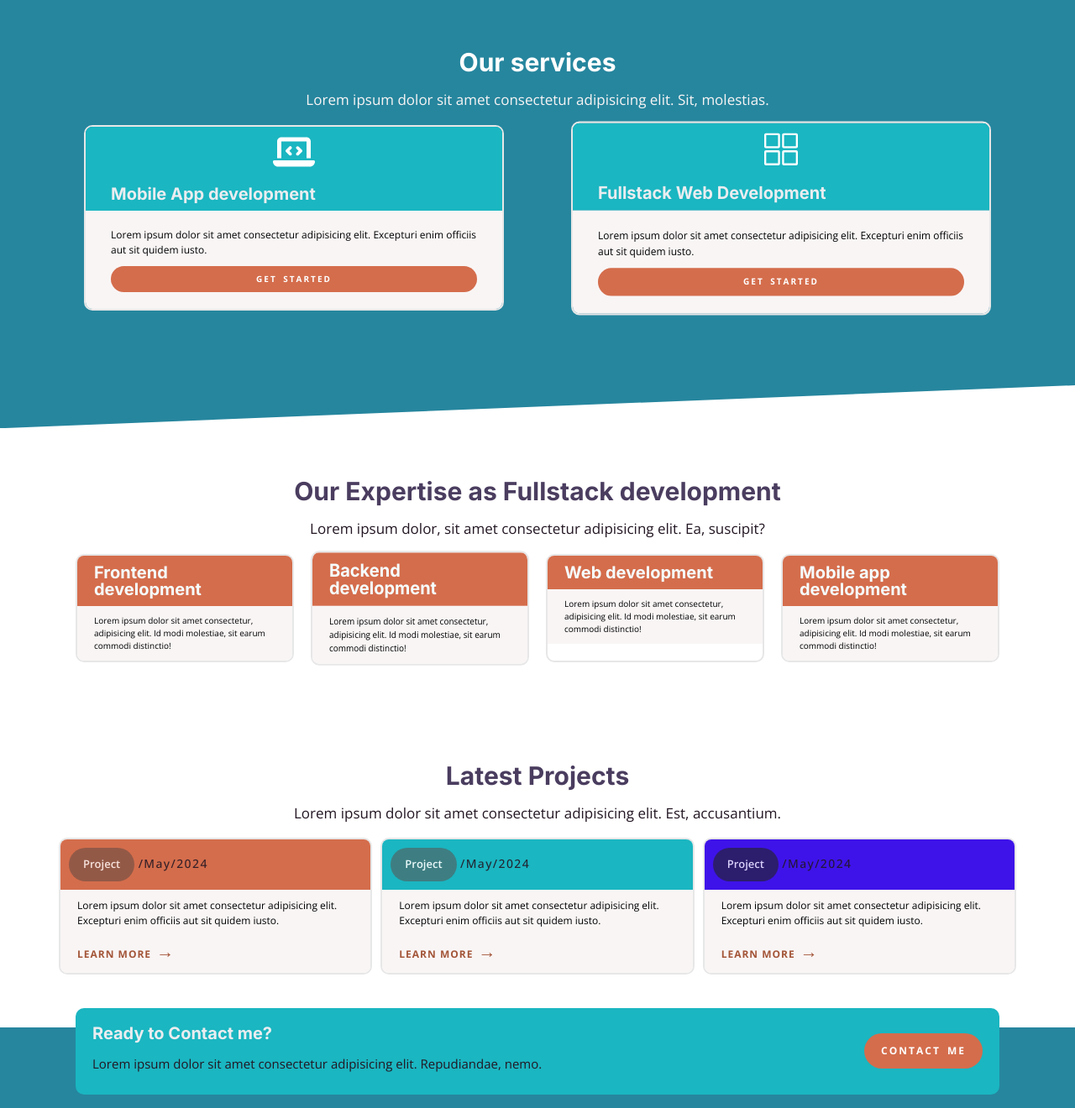
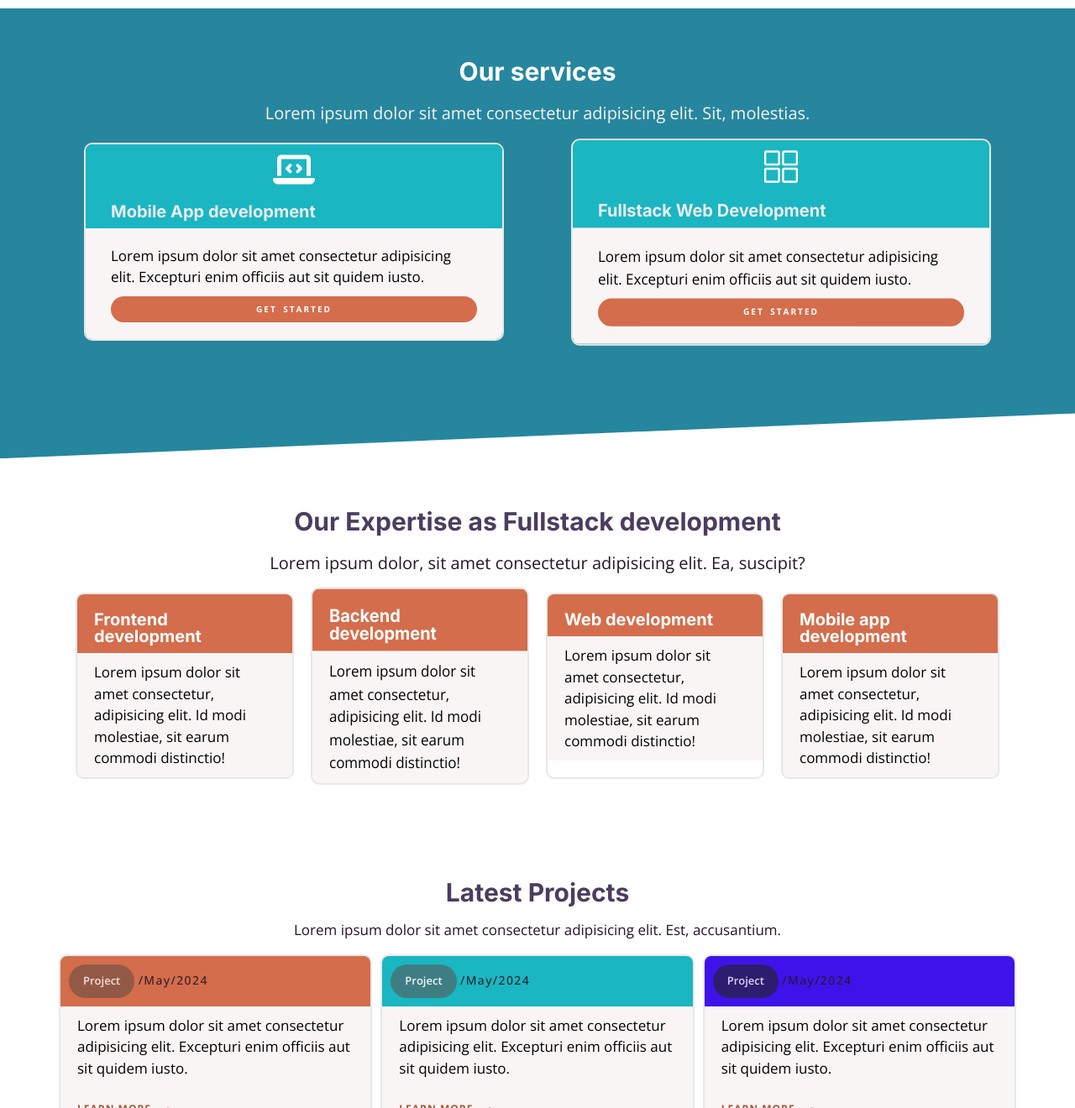
Before and after one commit to HEKNOWSME/Portfolio_claudistack, a website built with Parcel: page index.html in a window 1280 px wide. Shown: the part 1480-2800 px from the top of the page at 84% size. Built offline with nearby package versions, Linux system fonts and the light colour scheme.

Commit message:
font-size again

```diff
--- a/css/styles.css
+++ b/css/styles.css
@@ -304,11 +304,12 @@ h2 {
               background: var(--color-accent);
        }
        .languages__collapsible .collapsible__heading {
+              margin-top: 1rem;
               color: #f6feff;
        }
        .languages__collapsible .collapsible__content {
               max-height: 100%;
-              font-size: 1rem;
+              font-size: 1.5rem;
               opacity: 1;
               padding: 1rem 2rem;
               transition: all 0s;
@@ -497,6 +498,9 @@ h2 {
 .hero__name {
        font-size: 2.5rem;
 }
+.hero__content {
+       font-size: 2rem;
+}
 .img {
        width: 100%;
 }
@@ -514,7 +518,7 @@ h2 {
               font-size: 2rem;
        }
        .hero__content {
-              font-size: 1.2rem;
+              font-size: 1.5rem;
        }
        .hero .btn {
               margin: 2rem 0;
@@ -574,6 +578,9 @@ h2 {
 .services-block .block__heading {
        font-size: 3rem;
 }
+.services .card__content {
+       font-size: 2rem;
+}
 .services .plan:nth-child(2) {
        transform: scaleY(1.04);
 }
@@ -593,17 +600,24 @@ h2 {
        .services .btn {
               font-size: 1rem;
        }
+.services .card__content {
+       font-size: 1.7rem;
+}
 }
 
 /* languages */
 .languages {
        gap: 1rem 2rem;
 }
-.languages-block .block__heading {
-       font-size: 3rem;
+
+.block__content {
+       font-size: 2rem;
 }
 .languages-block .collapsible__heading {
        font-size: 2.2rem;
+}
+.languages .collapsible__content {
+       font-size: 2rem;
 }
 @media screen and (min-width: 768px) {
        .languages {
@@ -621,6 +635,9 @@ h2 {
        .languages .collapsible__heading {
               font-size: 2rem;
        }
+       .languages .collapsible__content {
+              font-size: 1.7rem;
+       }
 
 }
 /* projects block */
@@ -630,9 +647,15 @@ h2 {
 .project-block .block__heading {
        font-size: 3rem;
 }
+.project .card__content {
+       font-size: 2rem;
+}
 @media screen and (min-width: 768px) {
        .project {
               grid-template-columns: repeat(auto-fit, minmax(200px, 1fr));
+       }
+       .project .card__content {
+              font-size: 1.7rem;
        }
 }
 /* footer */
@@ -664,7 +687,7 @@ h2 {
 
 /* .call-out */
 .call-out {
-       font-size: 1.5rem;
+       font-size: 2rem;
        margin-top: -10px;
        border-radius: 10px;
        padding: 2rem;
@@ -702,7 +725,7 @@ h2 {
               max-width: none;
               grid-template-columns: 1fr auto;
               transform: translateY(140px);
-
+              font-size: 1.7rem;
        }
        .call-out .btn {
               align-self: center;
@@ -713,9 +736,12 @@ h2 {
               font-size: 2rem;
        }
 }
-
+/* footer*/
 .footer {
        padding-top: 6rem;
+}
+.footer .collapsible__heading {
+       font-size: 2.3rem;
 }
 .address__list {
        padding: 0;
@@ -734,7 +760,7 @@ h2 {
               max-height: 100%;
               opacity: 1;
               margin-top: 1rem;
-              font-size: 1.5rem;
+              font-size: 1.7rem;
        }
        .footer .collapsible__heading {
               font-size: 2rem;
--- a/index.html
+++ b/index.html
@@ -56,7 +56,7 @@
               <section class="about block container" id="about">
                      <header class="block__header">
                             <h3 class="block__heading">About Me</h3>
-                            <p>Lorem ipsum dolor sit amet consectetur adipisicing elit. Fugiat, expedita.</p>
+                            <p class="block__content">Lorem ipsum dolor sit amet consectetur adipisicing elit. Fugiat, expedita.</p>
                      </header>
                      <div class="grid grid--1x2 about_container">
                             <picture>
@@ -85,7 +85,7 @@
               <section class="block block--dark block--skewed-left services-block" id="service">
                      <header class="block__header">
                             <h3 class="block__heading">Our services</h3>
-                            <p>Lorem ipsum dolor sit amet consectetur adipisicing elit. Sit,               molestias.</p>
+                            <p class="block__content">Lorem ipsum dolor sit amet consectetur adipisicing elit. Sit,               molestias.</p>
                      </header>
                      <div class="grid grid--1x2 container services">
                             <article class="plan">
@@ -122,7 +122,7 @@
               <section class="block container languages-block">
                      <header class="block__header">
                             <h3 class="block__heading">Our Expertise as Fullstack development</h3>
-                            <p>Lorem ipsum dolor, sit amet consectetur adipisicing elit. Ea, suscipit?</p>
+                            <p class="block__content">Lorem ipsum dolor, sit amet consectetur adipisicing elit. Ea, suscipit?</p>
                      </header>
                      <div class="grid languages">
                             <article class="languages__collapsible card collapsible--expandable">
```
